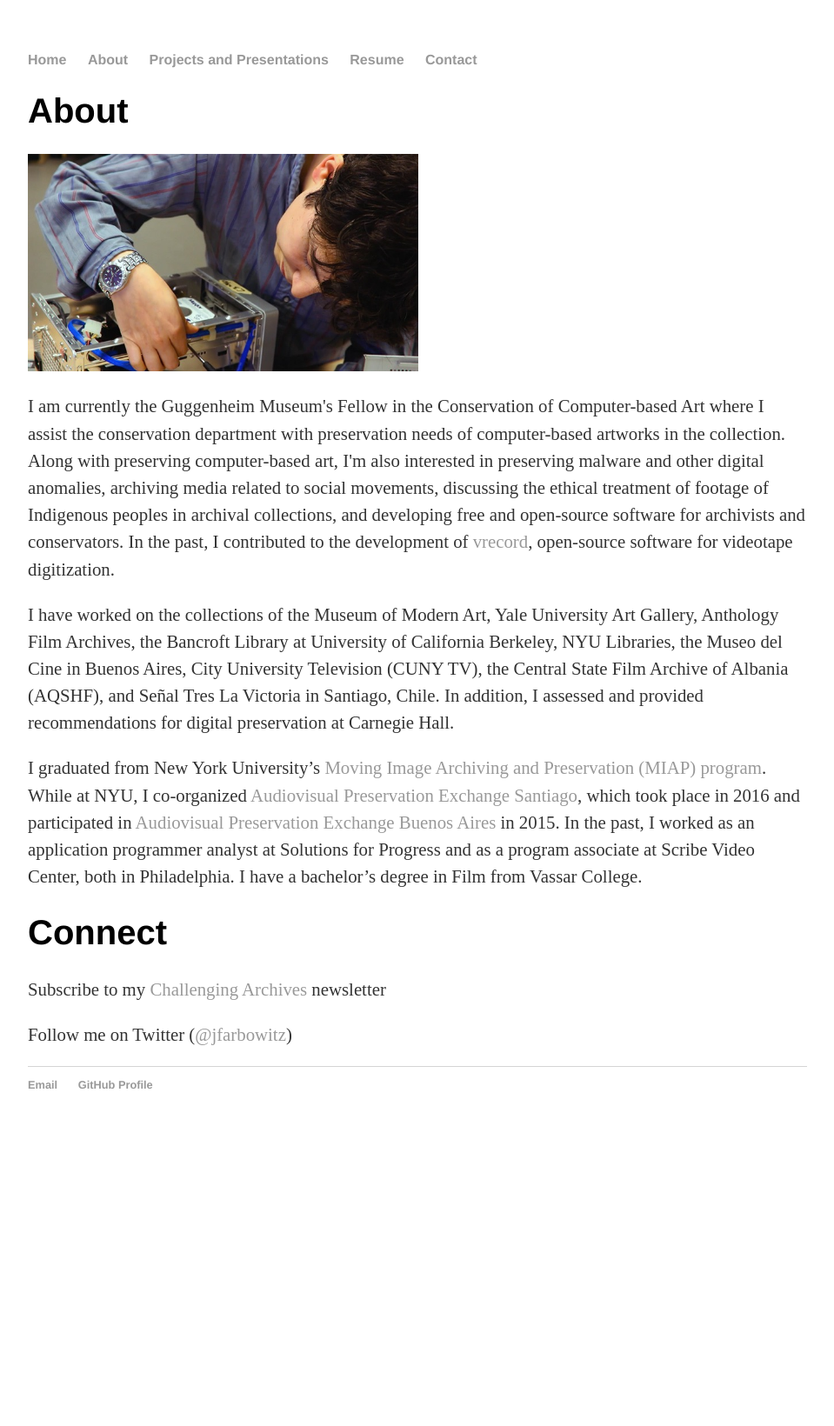
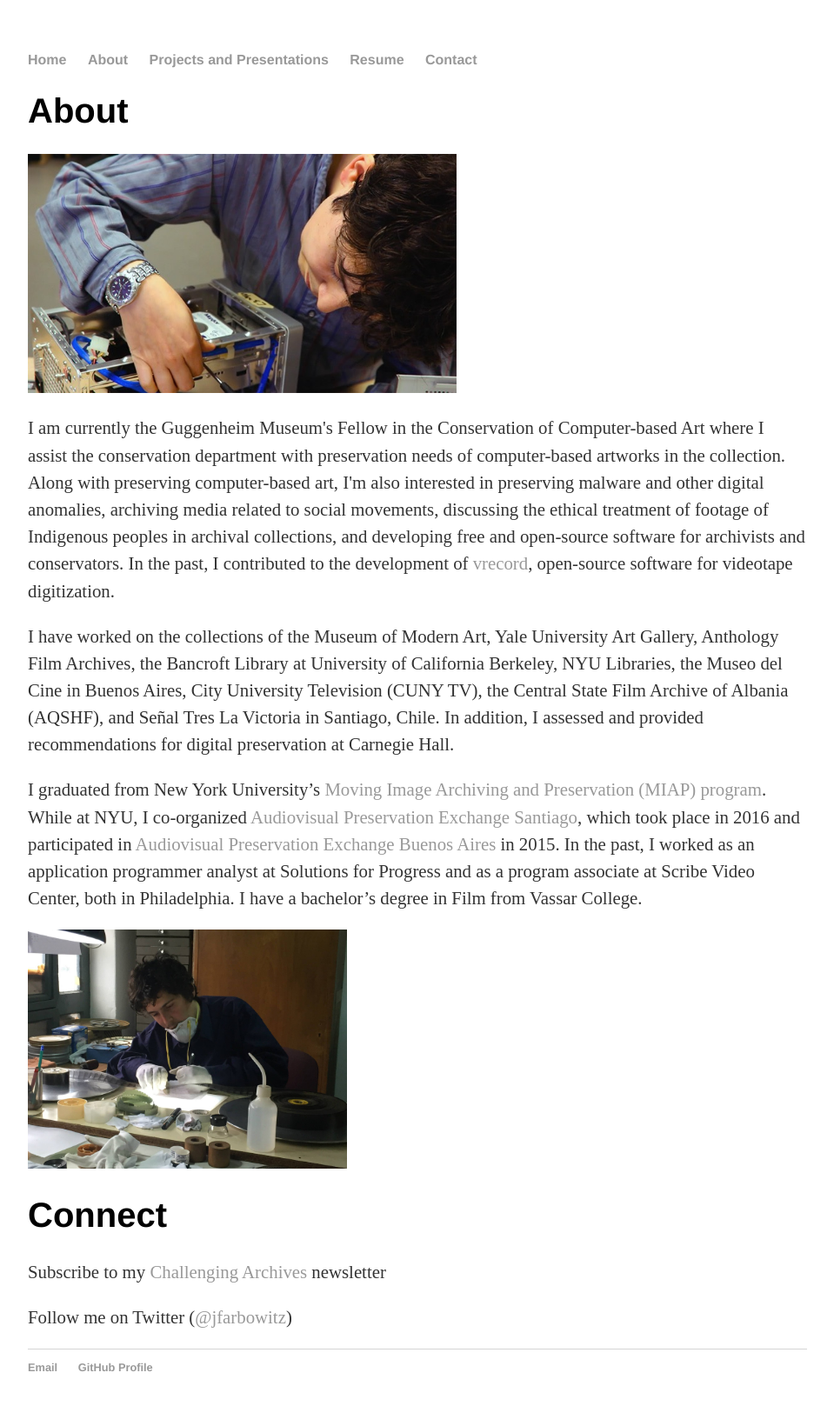
Before and after one commit to jfarbowitz/jfarbowitz.github.io, a Jekyll site: the page built from about/index.html, in a window 1280 px wide. Shown: the whole page at 87% size, without its empty margins (160-1119 px from the left). Built offline with Jekyll 4.4.1, drawn with Linux system fonts in a browser that asks for light colours; before the commit the page ends 1315 px from its top, so only the background shows below that.

Commit message:
adjust image height, add new image

```diff
--- a/about/index.html
+++ b/about/index.html
@@ -5,12 +5,13 @@ title: About Jonathan Farbowitz
 
 	<div class="about">
 			<h1>About</h1>
-		<img src="/images/opening_computer.jpg" style="height:250px">
+		<img src="/images/opening_computer.jpg" style="height:275px">
 	 <p>I am currently the Guggenheim Museum's Fellow in the Conservation of Computer-based Art where I assist the conservation department with preservation needs of computer-based artworks in the collection. Along with preserving computer-based art, I'm also interested in preserving malware and other digital anomalies, archiving media related to social movements, discussing the ethical treatment of footage of Indigenous peoples in archival collections, and developing free and open-source software for archivists and conservators. In the past, I contributed to the development of <a href="https://github.com/amiaopensource/vrecord" target="new">vrecord</a>, open-source software for videotape digitization.</p>
 	<p>I have worked on the collections of the Museum of Modern Art, Yale University Art Gallery, Anthology Film Archives, the Bancroft Library at University of California Berkeley, NYU Libraries, the Museo del Cine in Buenos Aires, City University Television (CUNY TV), the Central State Film Archive of Albania (AQSHF), and Señal Tres La Victoria in Santiago, Chile. In addition, I assessed and provided recommendations for digital preservation at Carnegie Hall.</p>
 
 		<p>I graduated from New York University’s <a href="https://tisch.nyu.edu/cinema-studies/courses/ma-in-moving-image-archiving-and-preservation" target="new">Moving Image Archiving and Preservation (MIAP) program</a>. While at NYU, I co-organized <a href="https://apexsantiago.wordpress.com/" target="new">Audiovisual Preservation Exchange Santiago</a>, which took place in 2016 and participated in <a href="https://apexbuenosaires.wordpress.com/" target="new">Audiovisual Preservation Exchange Buenos Aires</a> in 2015. In the past, I worked as an application programmer analyst at Solutions for Progress and as a program associate at Scribe Video Center, both in Philadelphia. I have a bachelor’s degree in Film from Vassar College.</p>
-
+<img src="/images/ba_film_inspection.jpg" style="height:275px">
+</div>
 	<div class="connect">
 		<h1>Connect</h1>
 	<p>Subscribe to my <a href="https://tinyletter.com/challengingarchives" target="new">Challenging Archives</a> newsletter</p>
```
